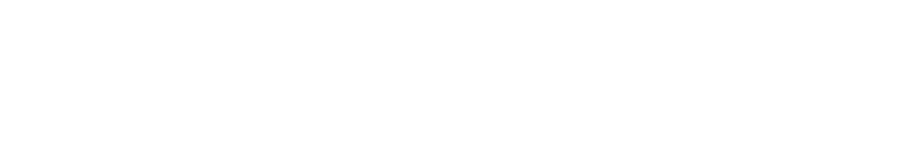
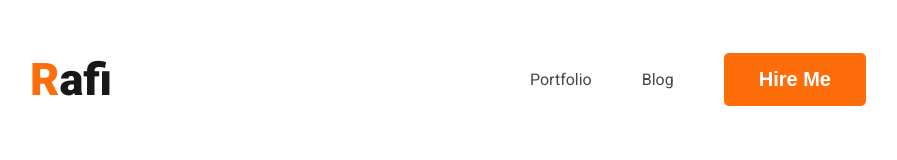
Before and after one commit to Rafiul23/Portfolio__Practice__01, a plain HTML site: page index.html in a window 1280 px wide. Shown: the whole page, without its empty margins (167-1064 px from the left). Drawn offline with Linux system fonts and the light colour scheme.

Commit message:
added navbar

```diff
--- a/index.html
+++ b/index.html
@@ -4,8 +4,30 @@
     <meta charset="UTF-8">
     <meta name="viewport" content="width=device-width, initial-scale=1.0">
     <title>Portfolio Website</title>
+    <!-- google font link -->
+    <link rel="preconnect" href="https://fonts.googleapis.com">
+    <link rel="preconnect" href="https://fonts.gstatic.com" crossorigin>
+    <link href="https://fonts.googleapis.com/css2?family=Open+Sans:wght@400;700;800&family=Roboto:wght@400;500;700;900&display=swap" rel="stylesheet">
+    <link rel="stylesheet" href="style.css">
 </head>
 <body>
+    <header>
+        <nav>
+            <h3 class="nav_title"><span style="color: #fd6e0a;">R</span>afi</h3>
+            <ul>
+                <li><a href="#">Portfolio</a></li>
+                <li><a href="#">Blog</a></li>
+                <li>
+                    <button class="btn-primary">Hire Me</button>
+                </li>
+            </ul>
+        </nav>
+    </header>
+    <main>
 
+    </main>
+    <footer>
+
+    </footer>
 </body>
 </html>
--- a/style.css
+++ b/style.css
@@ -0,0 +1,40 @@
+/* reset and common starts here */
+body{
+    font-family: 'Open Sans', sans-serif;
+    font-family: 'Roboto', sans-serif;
+}
+.btn-primary{
+    background-color: #FD6E0A;
+    border: none;
+    padding: 15px 35px;
+    border-radius: 5px;
+    color: white;
+    font-size: 20px;
+    font-weight: 700;
+}
+/* reset and common ends here */
+/* navbar starts here */
+nav{
+    display: flex;
+    justify-content: space-around;
+    align-items: center;
+}
+.nav_title{
+    color: #181818;
+    font-size: 45px;
+    font-weight: 800;
+}
+nav > ul {
+    display: flex;
+    justify-content: space-around;
+    align-items: center;
+}
+nav li {
+    list-style: none;
+    margin-right: 50px;
+}
+nav a {
+    text-decoration: none;
+    color: #474747;
+}
+/* navbar ends here */
```
